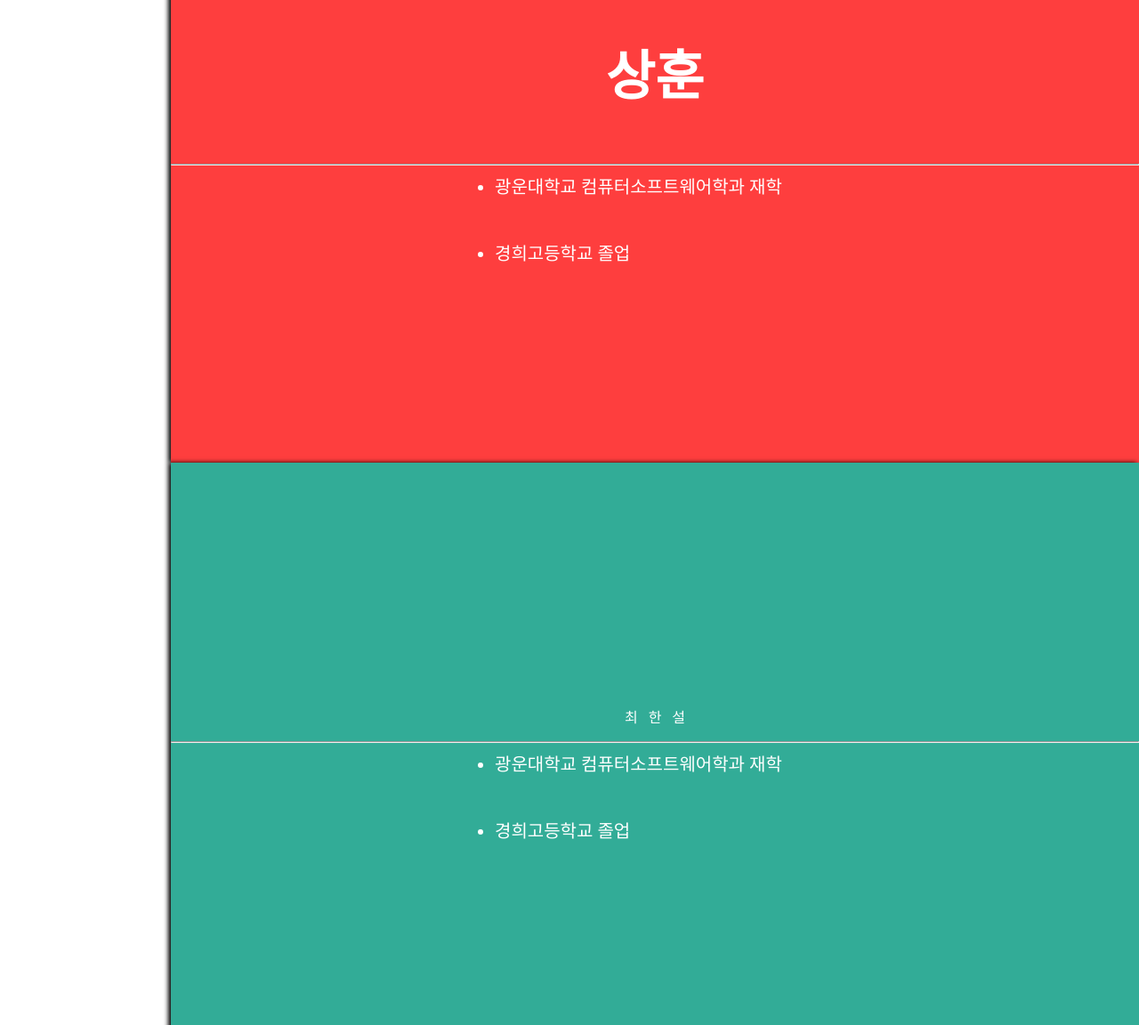
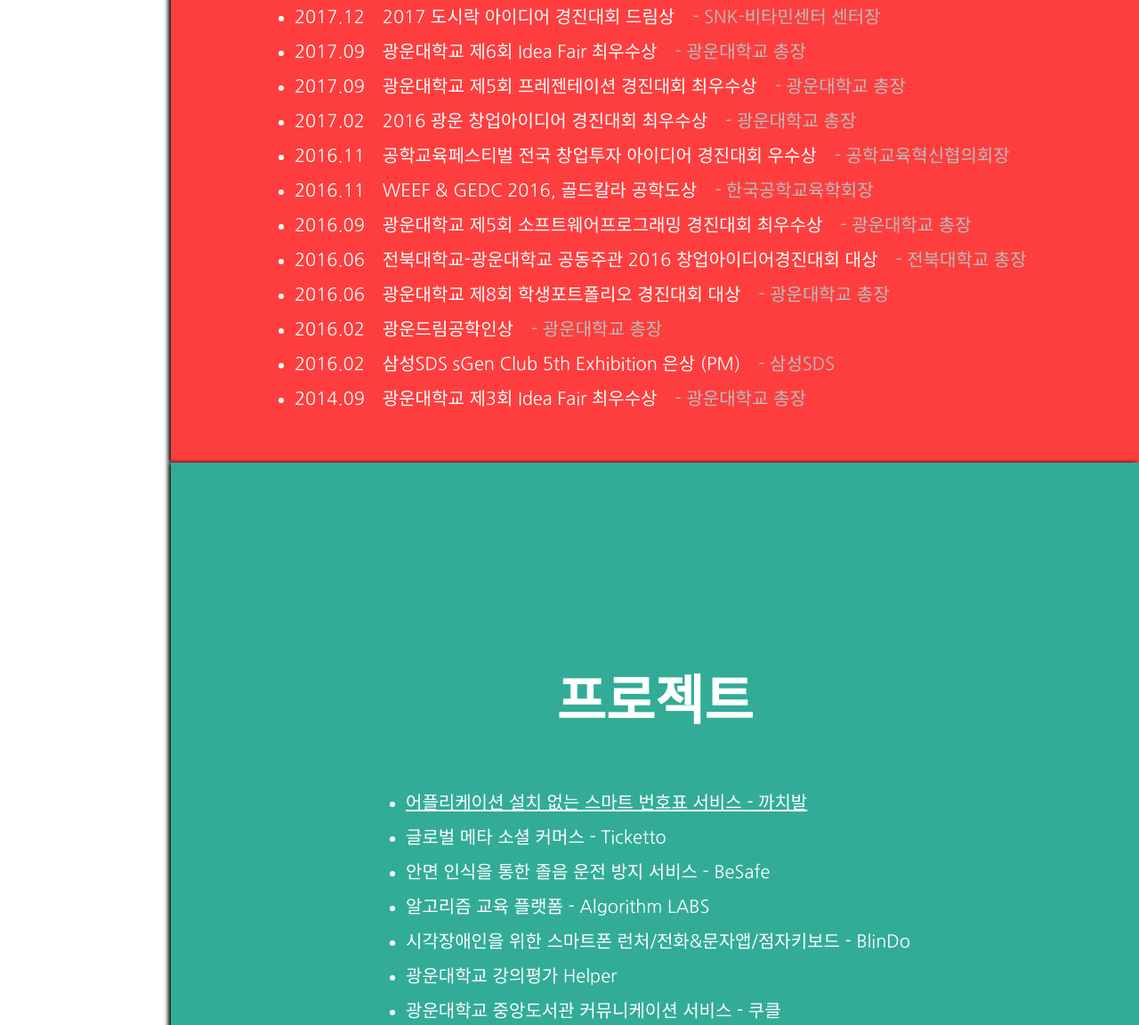
Before and after one commit to lichsam/lichsam.github.io, a plain HTML site: page index.html in a window 1280 px wide. Shown: the part 1480-2632 px from the top of the page at 89% size. Drawn offline with Linux system fonts and the light colour scheme; a web font is replaced by a local one.

Commit message:
add project page
프로젝트별 페이지 추가

```diff
--- a/index.html
+++ b/index.html
@@ -52,34 +52,39 @@
 		<div id="awards">
 			<div>
 				<p class=title>상훈</p>
-				<hr/>
 				<ul>
-					<li>광운대학교 컴퓨터소프트웨어학과 재학</li>
-					<br/><br/>
-					<li>경희고등학교 졸업</li>
+					<li><span class="date">2017.12</span>2017 도시락 아이디어 경진대회 드림상<span class="award_name">- SNK-비타민센터 센터장</span></span></li>
+					<li><span class="date">2017.09</span>광운대학교 제6회 Idea Fair 최우수상<span class="award_name">- 광운대학교 총장</span></li>
+					<li><span class="date">2017.09</span>광운대학교 제5회 프레젠테이션 경진대회 최우수상<span class="award_name">- 광운대학교 총장</span></li>
+					<li><span class="date">2017.02</span>2016 광운 창업아이디어 경진대회 최우수상<span class="award_name">- 광운대학교 총장</span></li>
+					<li><span class="date">2016.11</span>공학교육페스티벌 전국 창업투자 아이디어 경진대회 우수상<span class="award_name">- 공학교육혁신협의회장</span></li>
+					<li><span class="date">2016.11</span>WEEF & GEDC 2016, 골드칼라 공학도상<span class="award_name">- 한국공학교육학회장</span></li>
+					<li><span class="date">2016.09</span>광운대학교 제5회 소프트웨어프로그래밍 경진대회 최우수상<span class="award_name">- 광운대학교 총장</span></li>
+					<li><span class="date">2016.06</span>전북대학교-광운대학교 공동주관 2016 창업아이디어경진대회 대상<span class="award_name">- 전북대학교 총장</span></li>
+					<li><span class="date">2016.06</span>광운대학교 제8회 학생포트폴리오 경진대회 대상<span class="award_name">- 광운대학교 총장</span></li>
+					<li><span class="date">2016.02</span>광운드림공학인상<span class="award_name">- 광운대학교 총장</span></li>
+					<li><span class="date">2016.02</span>삼성SDS sGen Club 5th Exhibition 은상 (PM)<span class="award_name">- 삼성SDS</span></li>
+					<li><span class="date">2014.09</span>광운대학교 제3회 Idea Fair 최우수상<span class="award_name">- 광운대학교 총장</span></li>
 				</ul>
 			</div>
 		</div>
 		<div id="projects">
 			<div>
-				<p>최&nbsp;&nbsp;&nbsp;한&nbsp;&nbsp;&nbsp;설</p>
-				<hr/>
+				<p class=title>프로젝트</p>
 				<ul>
-					<li>광운대학교 컴퓨터소프트웨어학과 재학</li>
-					<br/><br/>
-					<li>경희고등학교 졸업</li>
+					<li><a href="projects/project_chibal.html" target="_blank">어플리케이션 설치 없는 스마트 번호표 서비스 - 까치발</a></li>
+					<li>글로벌 메타 소셜 커머스 - Ticketto</li>
+					<li>안면 인식을 통한 졸음 운전 방지 서비스 - BeSafe</li>
+					<li>알고리즘 교육 플랫폼 - Algorithm LABS</li>
+					<li>시각장애인을 위한 스마트폰 런처/전화&문자앱/점자키보드 - BlinDo</li>
+					<li>광운대학교 강의평가 Helper</li>
+					<li>광운대학교 중앙도서관 커뮤니케이션 서비스 - 쿠클</li>
 				</ul>
 			</div>
 		</div>
 		<div id="contact">
 			<div>
-				<p>최&nbsp;&nbsp;&nbsp;한&nbsp;&nbsp;&nbsp;설</p>
-				<hr/>
-				<ul>
-					<li>광운대학교 컴퓨터소프트웨어학과 재학</li>
-					<br/><br/>
-					<li>경희고등학교 졸업</li>
-				</ul>
+				<p class=mail>lichsam@hotmail.com</p>
 			</div>
 		</div>
 	</article>
--- /dev/null
+++ b/stylesheets/projects.css
@@ -0,0 +1,38 @@
+@import url(http://fonts.googleapis.com/earlyaccess/nanumgothic.css);
+body{
+	margin: 0 auto;
+	font-family: 'Nanum Gothic', serif;
+}
+.title{
+	position: relative;
+	width: 100%;
+	height: 150px;
+	text-align: center;
+	font-size: 50px;
+	color: #3A3A3A;
+	font-weight: bold;
+}
+.title div{
+	position: absolute;
+	width: 100%;
+	top: calc(50% - 29px);
+}
+
+.explain{
+	width: 100%;
+}
+.explain div{
+	padding: 30px;
+	line-height: 24px;
+	background-color: #3A3A3A;
+	color: white;
+	font-size: 17px;
+}
+
+.contents{
+	position: relative;
+	width: 100%;
+}
+.contents div{
+	width: 100%;
+}
--- a/stylesheets/style.css
+++ b/stylesheets/style.css
@@ -1,7 +1,7 @@
-@import url(https://cdn.rawgit.com/moonspam/NanumSquare/master/nanumsquare.css);
+@import url(http://fonts.googleapis.com/earlyaccess/nanumgothic.css);
 body{
 	margin: 0 auto;
-	font-family: 'NanumSquare';
+	font-family: 'Nanum Gothic', serif;
 }
 nav{
 	position: fixed;
@@ -16,8 +16,7 @@ nav a{
 }
 nav div{
 	position: relative;
-	padding-top: 15%;
-	height: 20%;
+	height: 24%;
 	margin-bottom: 10px;
 }
 nav div:hover{
@@ -26,7 +25,7 @@ nav div:hover{
 }
 nav p{
 	position: absolute;
-	top: calc(50% - 25px);
+	top: calc(50% - 30px);
 	width: 90%;
 	font-weight: bold;
 	font-size: 21px;
@@ -59,6 +58,7 @@ article > div{
 	box-shadow: -3px 0px 5px #000000;
 }
 
+/*섹션별 세로 가운데 정렬*/
 article #profile div{
 	position: absolute;
 	top: calc(50% - 143.5px);
@@ -71,28 +71,23 @@ article #contents div{
 }
 article #awards div{
 	position: absolute;
-	top: calc(50% - 143.5px);
+	top: calc(50% - 264px);
 	width: 100%;
 }
 article #projects div{
 	position: absolute;
-	top: calc(50% - 143.5px);
+	top: calc(50% - 181px);
 	width: 100%;
 }
 article #contact div{
 	position: absolute;
-	top: calc(50% - 143.5px);
+	top: calc(50% - 70px);
 	width: 100%;
 }
+/*섹션별 세로 가운데 정렬*/
 
-article ul{
-	margin: auto;
-	width: 400px;
-	height: 15%;
-	text-align: left;
-	font-size: 20px;
-}
 article .title{
+	margin-top: 0;
 	font-size: 60px;
 	font-weight: bold;
 }
@@ -105,9 +100,15 @@ article #profile table{
 	text-align: center;
 	color: white;
 }
+article #profile ul{
+	margin: auto;
+	width: 340px;
+	text-align: left;
+	font-size: 20px;
+}
 
 article #contents{
-	height: 50%;
+	height: 400px;
 }
 article #contents table{
 	margin: 0 auto;
@@ -142,9 +143,50 @@ article #contents tr:nth-child(2) td{
 article #awards{
 	background-color: #FE3E3E;
 }
+article #awards ul{
+	margin: auto;
+	width: 850px;
+	text-align: left;
+	font-size: 20px;
+}
+article #awards li{
+	margin-bottom: 10px;
+}
+article #awards .date{
+	margin-right: 20px;
+}
+article #awards .award_name{
+	margin-left: 20px;
+	color: #bdbdbd;
+}
+
 article #projects{
 	background-color: #32AC97;
 }
+article #projects ul{
+	margin: auto;
+	width: 600px;
+	text-align: left;
+	font-size: 20px;
+}
+article #projects li{
+	margin-bottom: 10px;
+}
+article #projects a{
+	cursor: pointer;
+	color: white;
+}
+article #projects a:hover{
+	color: #FFFF7E;
+}
+
 article #contact{
 	background-color: #289DFC;
 }
+article #contact .mail{
+	font-size: 60px;
+	font-weight: bold;
+}
+article #contact .mail:hover{
+	color: #FFFF7E;
+}
```
Also changed, not shown: projects/project_chibal.html (added, +21 -0 lines).
